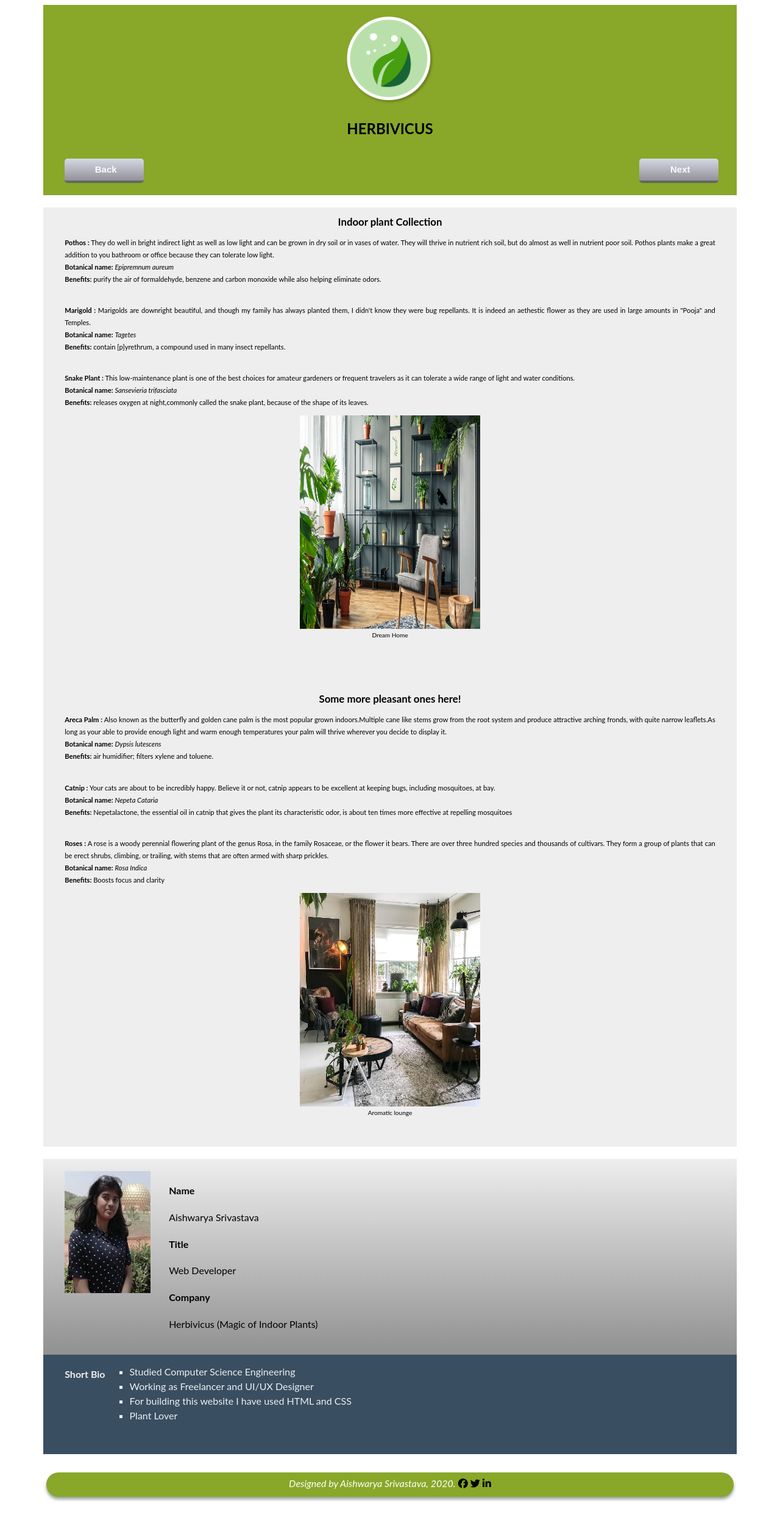
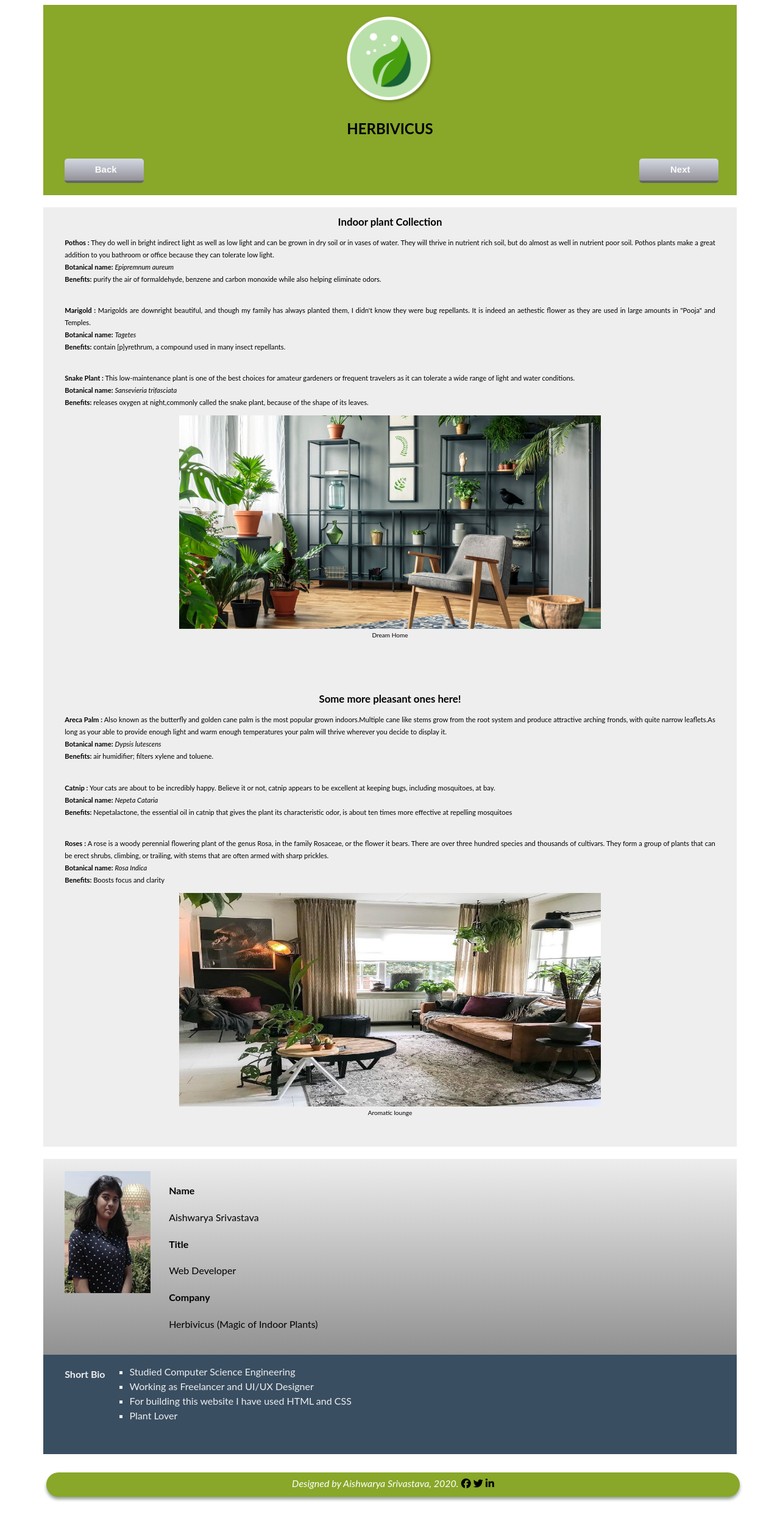
Before and after one commit to AS2468/Personal-Blog-Nanodegree, a plain HTML site: page OtherPages/read_more.html in a window 1280 px wide. Shown: the whole page at 61% size. Drawn offline with Linux system fonts and the light colour scheme.

Commit message:
added features to make it responsive

```diff
--- a/stylings/features.css
+++ b/stylings/features.css
@@ -97,6 +97,9 @@
         font-size: 0.7em;
     }
     .blogImage{
-        width:30%;
+        width:70%;
+    }
+    footer{
+        width: 100%;
     }
 }
```
